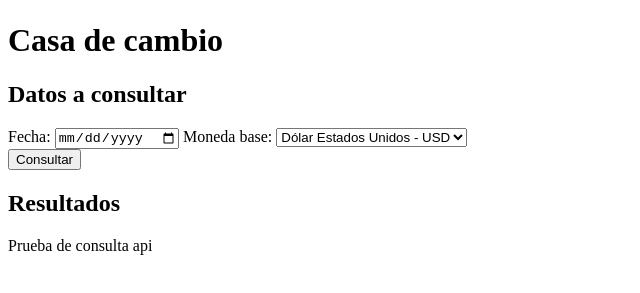
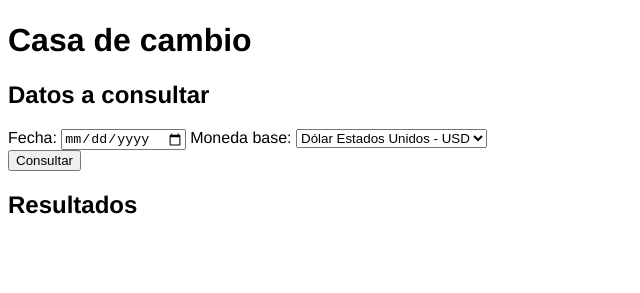
Before and after one commit to facufrau/casa-de-cambio, a website: page index.html in a window 1280 px wide. Shown: the part 111-404 px from the top of the page, without its empty margins (0-640 px from the left). Drawn offline with Linux system fonts and the light colour scheme.

Commit message:
Modifica id de elementos y agrega tipo de letra
Para comenzar a pulir el estilo se agrega una font-family y se organiza el HTML modificando los id de elementos para que se identifique más facil en el script

```diff
--- a/index.html
+++ b/index.html
@@ -30,10 +30,11 @@
         </form>
     </div>
 
-    <div class="resultados-container">
+    <div class="cotizaciones-container">
         <h2>Resultados</h2>
-        <p id="resultados">Prueba de consulta api</p>
-        <p id="api-result"></p>
+        <ul id="lista-cotizaciones">
+
+        </ul>
     </div>
 
     <script type="text/javascript" src="src/main.js"></script>
--- a/src/estilos.css
+++ b/src/estilos.css
@@ -1,3 +1,6 @@
+body {
+    font-family: Helvetica, sans-serif;
+}
 
 #boton-consultar {
     display: block;
```
